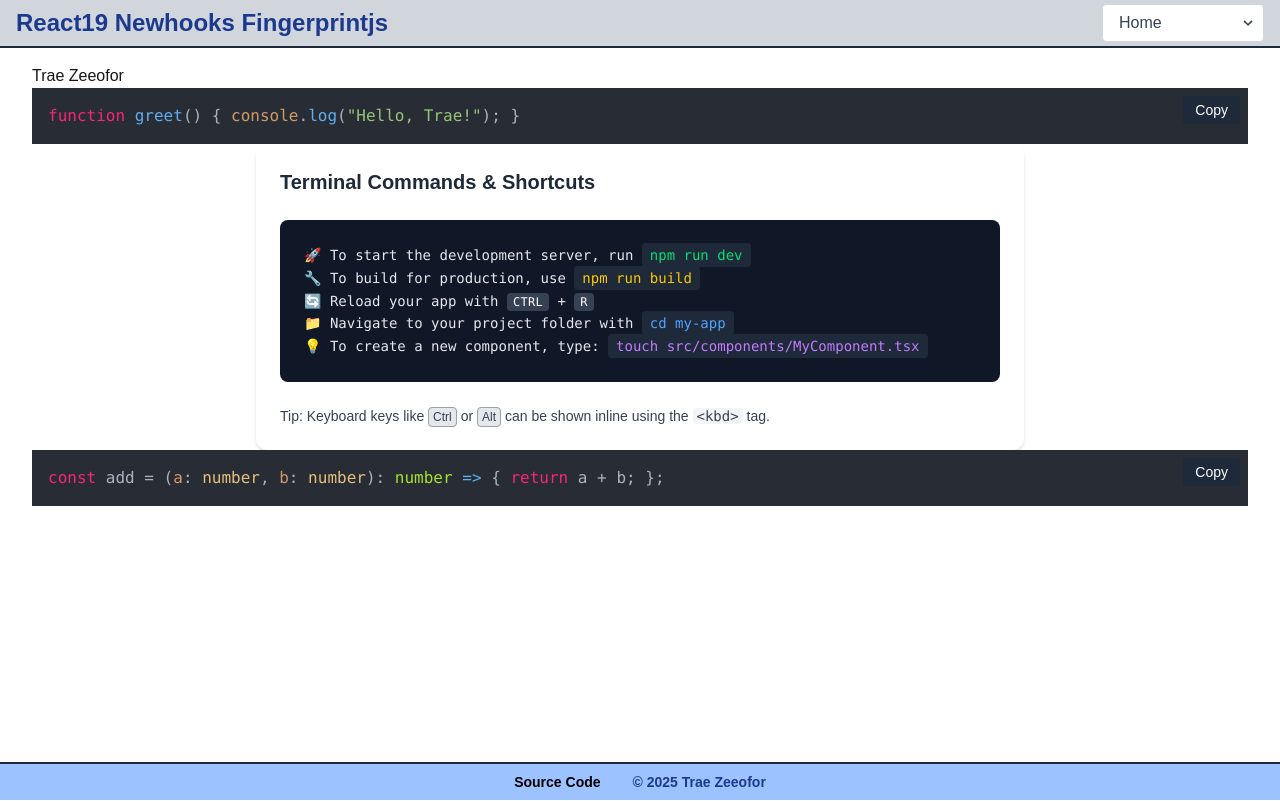
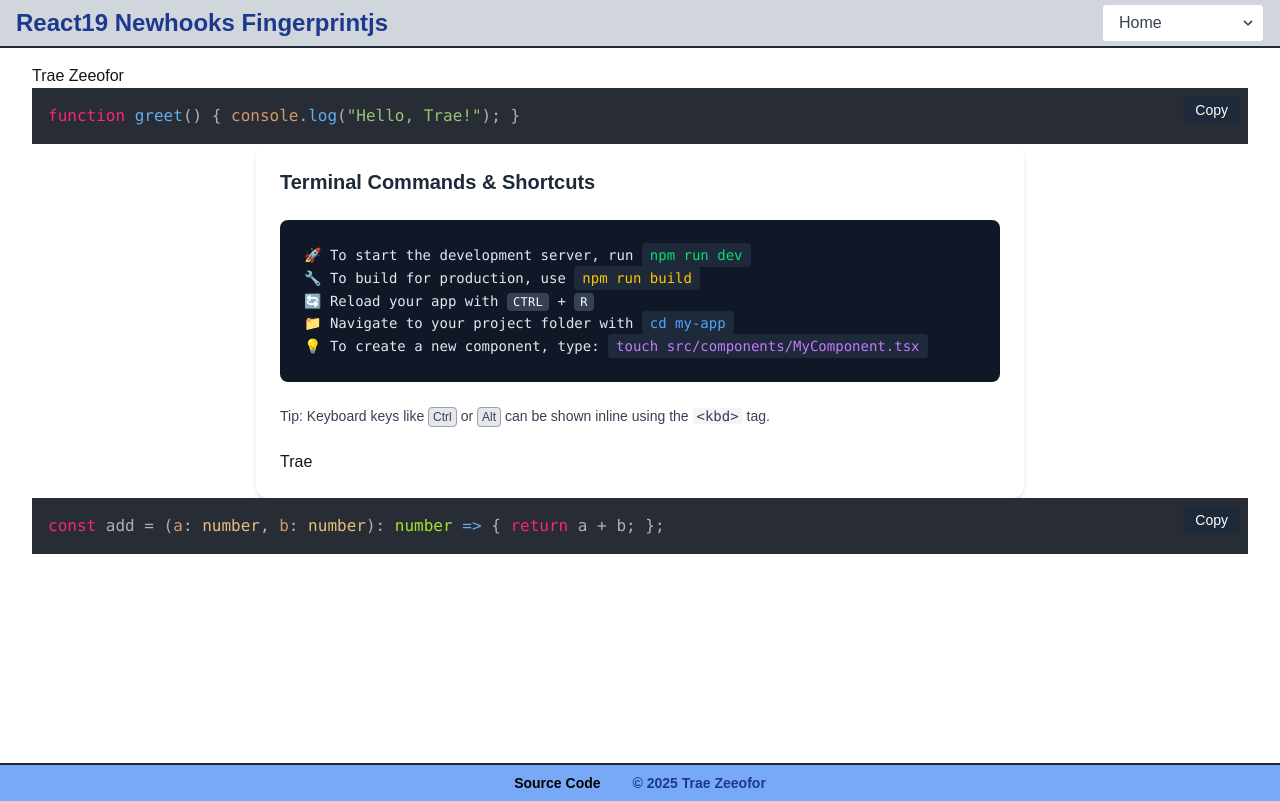
Before and after one commit to traez/react19-new-hooks, a Next.js app: page / in a window 1280 px wide. Built offline with nearby package versions, Linux system fonts and the light colour scheme.

Commit message:
refactor: simplify layout structure and improve component styling for consistency

```diff
--- a/src/app/page.tsx
+++ b/src/app/page.tsx
@@ -27,8 +27,7 @@ export default function Home() {
 
   return (
     <>
-      <div className="w-screen h-auto bg-[#E6F7FF]">
-        <section className="flex-col items-center justify-between py-4 px-8 bg-white w-full max-w-[1440px] mx-auto">
+      <section className="flex-col items-center justify-between py-4 px-8 bg-white w-full min-h-[calc(100vh-84.96px)] mx-auto">
         <h1>Trae Zeeofor</h1>
         {/* First code block */}
         <CodeHighlighter language="typescript" code={sampleCode} />
@@ -36,16 +35,13 @@ export default function Home() {
         {/* Second code block */}
         <CodeHighlighter language="typescript" code={anotherCode} />
       </section>
-      </div>
     </>
   );
 }
 
-
-
 const CommandHelpBlock: React.FC = () => {
   return (
-    <section className="max-w-3xl mx-auto p-6 bg-white dark:bg-gray-950 rounded-xl shadow-md space-y-6">
+    <section className="max-w-3xl mx-auto p-6 bg-white dark:bg-gray-950 rounded-xl shadow-md space-y-6 h-auto">
       <h2 className="text-xl font-semibold text-gray-800 dark:text-gray-100">
         Terminal Commands & Shortcuts
       </h2>
@@ -105,6 +101,8 @@ const CommandHelpBlock: React.FC = () => {
         can be shown inline using the{" "}
         <code className="bg-gray-100 px-1 rounded">&lt;kbd&gt;</code> tag.
       </p>
+
+      <div className=" container">Trae</div>
     </section>
   );
 };
--- a/src/app/use/page.tsx
+++ b/src/app/use/page.tsx
@@ -3,7 +3,7 @@ import { Suspense } from "react";
 
 export default function UsePage() {
   return (
-    <div className="w-screen h-auto bg-[#E6F7FF]">
+    <div className="w-full h-auto bg-[#E6F7FF]">
       <section className="py-8 px-8 h-full bg-white w-full max-w-[1440px] mx-auto">
         <article className="bg-white shadow-xl rounded-2xl p-8 mb-8 max-w-4xl mx-auto">
           <h1 className="text-3xl font-bold text-gray-800 mb-6 border-b-2 border-gray-800 pb-3">
--- a/src/components/Footer.tsx
+++ b/src/components/Footer.tsx
@@ -1,7 +1,6 @@
 export default function Footer() {
   return (
-    <section className="w-full h-auto bg-[#78A9F6] flex justify-center">
-      <footer className="p-2 flex flex-row justify-center items-center gap-4 sm:gap-8 text-xs sm:text-sm border-t-2 border-solid border-gray-800 bg-[#9CC3FF] text-blue-900 w-full max-w-[1440px]">
+    <footer className="p-2 flex flex-row justify-center items-center gap-4 sm:gap-8 text-xs sm:text-sm border-t-2 border-solid border-gray-800 bg-[#78A9F6] text-blue-900 w-full h-auto mx-auto">
       <a
         href="https://github.com/traez/react19-newhooks-fingerprintjs"
         target="_blank"
@@ -14,6 +13,5 @@ export default function Footer() {
         <span>© {new Date().getFullYear()}</span> Trae Zeeofor
       </b>
     </footer>
-    </section>
   );
 }
--- a/src/components/Header.tsx
+++ b/src/components/Header.tsx
@@ -3,8 +3,7 @@ import RouteSelector from "./RouteSelector";
 
 export default function Header() {
   return (
-    <section className="w-full h-auto bg-[#78A9F6] flex justify-center">
-      <nav className="w-full max-w-[1440px] flex flex-col justify-center items-center gap-1 md:flex-row md:justify-between py-1 px-4 border-b-2 border-gray-800  bg-gray-300  text-blue-900  ">
+    <nav className="w-full h-auto flex flex-col justify-center items-center gap-1 md:flex-row md:justify-between py-1 px-4 border-b-2 border-gray-800 bg-gray-300 text-blue-900 mx-auto sticky top-0 z-50">
       <menu className="flex justify-start">
         <Link
           href="/"
@@ -15,6 +14,5 @@ export default function Header() {
       </menu>
       <RouteSelector />
     </nav>
-    </section>
   );
 }
```
Lines whose indentation alone changed are shown as unchanged.
